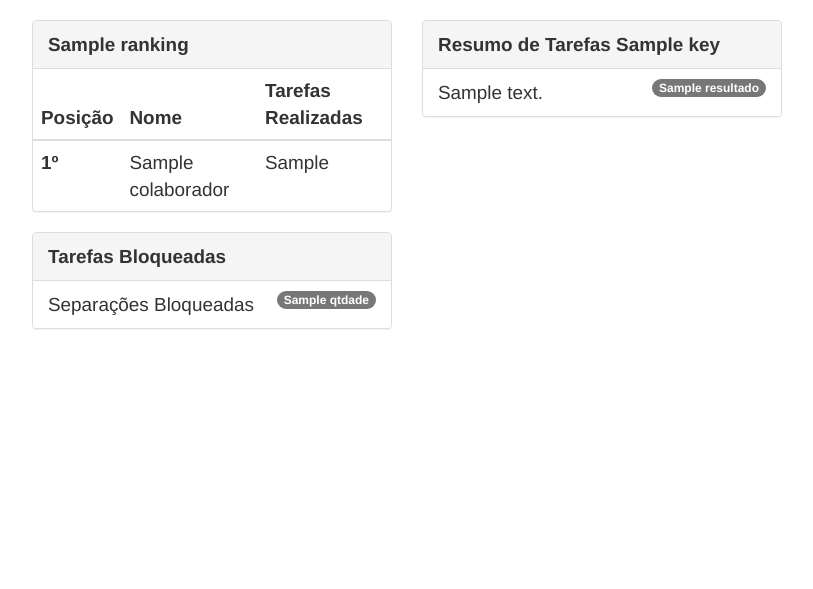
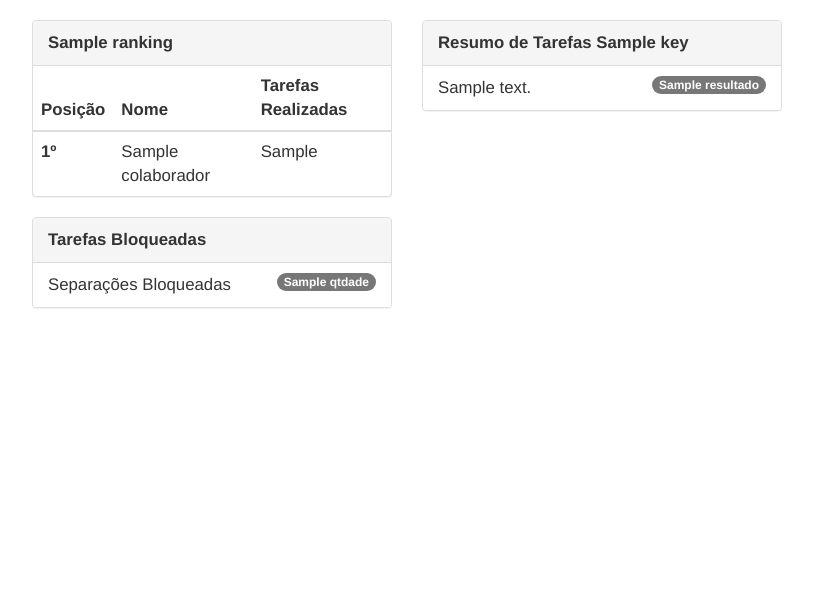
Before and after one commit to alissonpintor/stoky, a Python web app: template app/templates/wmserros/view_dashboard.html in a window 1280 px wide. Shown: the part 52-641 px from the top of the page, without its empty margins (38-851 px from the left). Run offline with Jinja, Linux system fonts and the light colour scheme; the template is opened without the code that fills it: most values are stand-ins (such as "Sample title", 1, 10 or a date in 2020); some libraries are stand-ins or nearby versions.

Commit message:
Atualizado dashboard WMS

```diff
--- a/app/templates/wmserros/view_dashboard.html
+++ b/app/templates/wmserros/view_dashboard.html
@@ -1,7 +1,7 @@
 {% extends "base.html" %}
 
 {% block content %}
-<div class="row" style="font-size: 135%">
+<div class="row" style="font-size: 120%">
 
   {% if rankings %}
     {% for ranking in rankings %}
```
